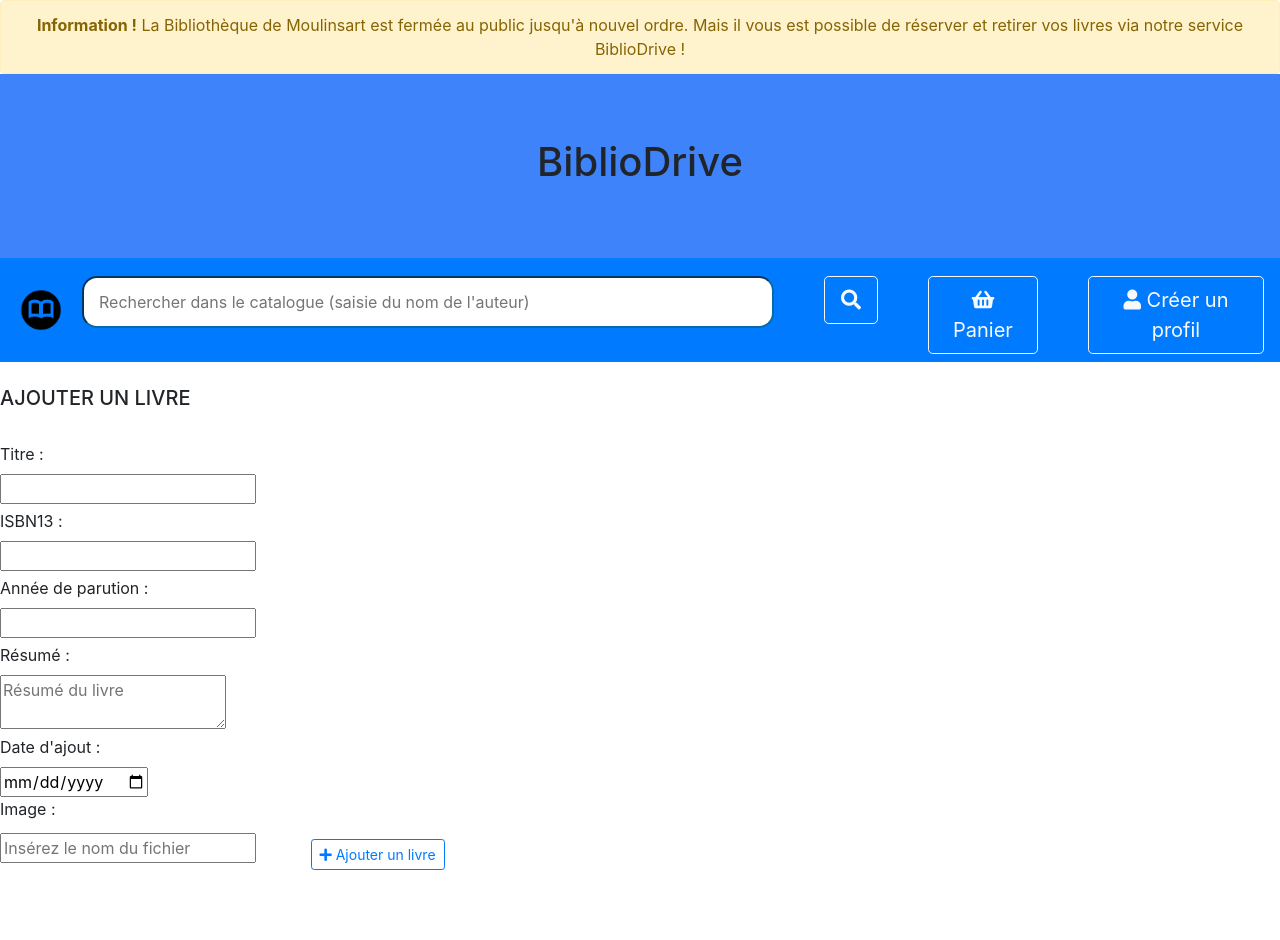
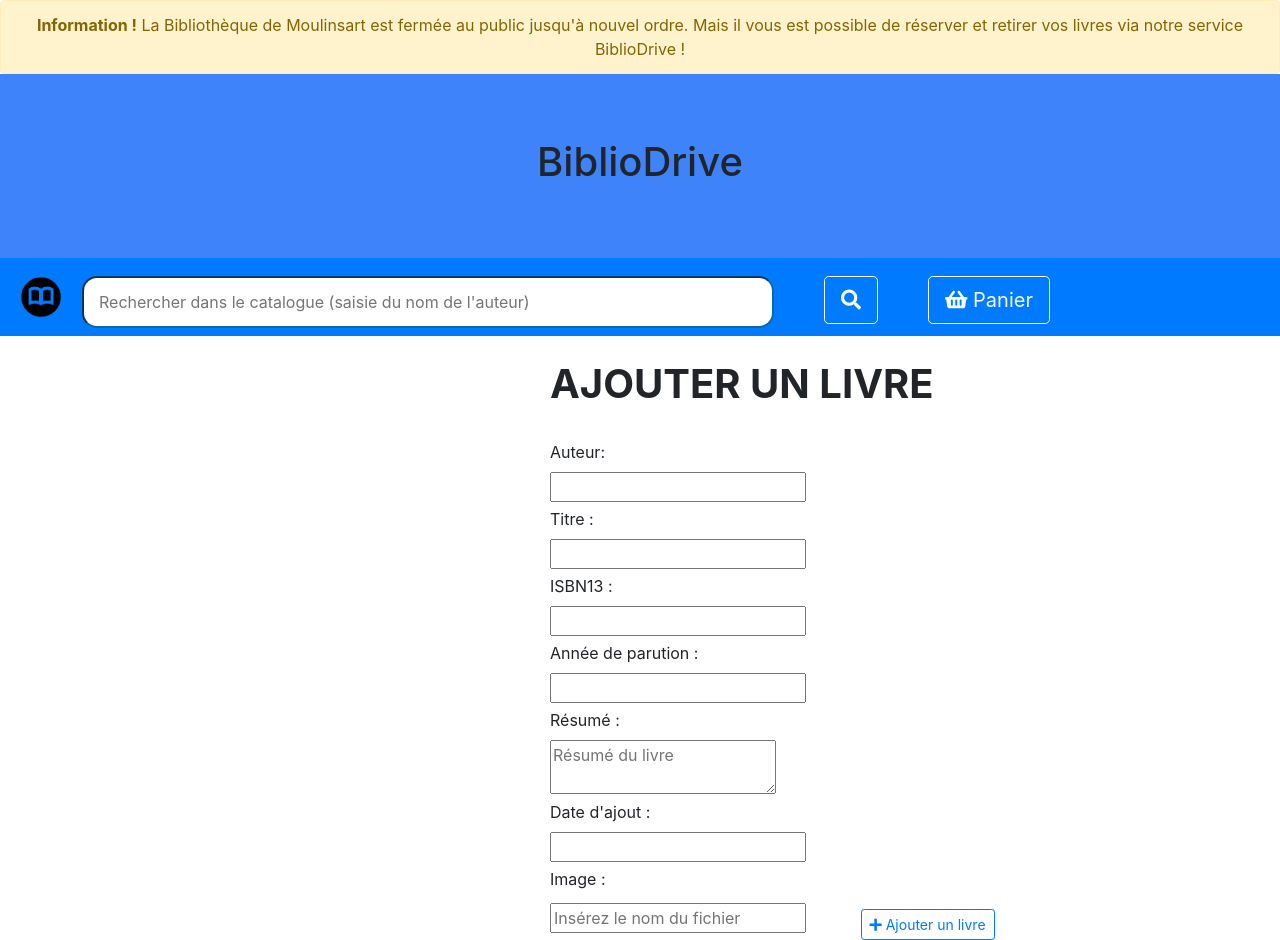
Before and after one commit to ahymery/projet-bibliodrive, a PHP site: page /ajouterunlivre.php in a window 1280 px wide. Before the commit the page ends 870 px from the top, so only its background shows below. Run offline with PHP 8.4, Linux system fonts and the light colour scheme.

Commit message:
Mise à jour du 22/12

```diff
--- a/ajouterunlivre.php
+++ b/ajouterunlivre.php
@@ -42,24 +42,26 @@ img {
 <body>
     <?php include ('entete.html');?>
 <form method="post">
-    <br><h5>AJOUTER UN LIVRE</h5><BR>
-    <label for="titre">Titre :</label><br>
-    <input type="text" name="titre"><br>
-    <label for="isbn13">ISBN13 :</label><br>
-    <input type="text" name="isbn13"><br>
-    <label for="anneeparution">Année de parution :</label><br>
-    <input type="text" name="anneeparution"><br>
-    <label for="resume">Résumé :</label><br>
-    <textarea name="resume" placeholder="Résumé du livre"></textarea><br>
-    <label for="dateajout">Date d'ajout :</label><br>
-    <input type="date" name="dateajout"><br>
-    <label for="image">Image :</label><br>
-    <input type="text" name="image" placeholder="Insérez le nom du fichier">
+    <br><h1 style= "margin-left: 550px;"><strong>AJOUTER UN LIVRE</strong></h1><br>
+    <label for="auteur" style="margin-left: 550px;">Auteur:</label><br>
+    <input type="text" style="margin-left: 550px;"><br>
+    <label for="titre" style= "margin-left: 550px;">Titre :</label><br>
+    <input type="text" name="titre" style= "margin-left: 550px;"><br>
+    <label for="isbn13" style= "margin-left: 550px;">ISBN13 :</label><br>
+    <input type="text" name="isbn13" style= "margin-left: 550px;"><br>
+    <label for="anneeparution" style= "margin-left: 550px;">Année de parution :</label><br>
+    <input type="text" name="anneeparution" style= "margin-left: 550px;"><br>
+    <label for="resume" style= "margin-left: 550px;">Résumé :</label><br>
+    <textarea name="resume" placeholder="Résumé du livre" style= "margin-left: 550px;"></textarea><br>
+    <label for="dateajout" style= "margin-left: 550px;">Date d'ajout :</label><br>
+    <input type="text" name="dateajout"  style= "margin-left: 550px;"><br>
+    <label for="image" style= "margin-left: 550px;">Image :</label><br>
+    <input type="text" name="image" placeholder="Insérez le nom du fichier" style= "margin-left: 550px;">
     <button type="submit" class="btn btn-outline-primary btn-sm" name="add">
                 <i class="fas fa-plus"></i> Ajouter un livre
               </button>
 </form>
-
+</div>
 <?php
     if (isset($_REQUEST["titre"])) {
     require_once('connexion.php');
@@ -70,12 +72,12 @@ img {
     $dateajout=$_REQUEST['dateajout'];
     $image=$_REQUEST['image'];
 
-    $stmt = $connexion->prepare("INSERT INTO livre(titre, isbn13, anneeparution, resume, dateajout, image) VALUES (':titre', ':isbn13', ':anneeparution', ':resume', ':dateajout', ':image'");
+    $stmt = $connexion->prepare("INSERT INTO livre VALUES (':titre', ':isbn13', ':anneeparution', ':resume', ':dateajout', ':image'");
     $stmt->bindValue(':titre', $titre, PDO::PARAM_STR);
-    $stmt->bindValue(':isbn13', $isbn13, PDO::PARAM_INT);
-    $stmt->bindValue(':anneeparution', $anneeparution, PDO::PARAM_INT);
+    $stmt->bindValue(':isbn13', $isbn13, PDO::PARAM_STR);
+    $stmt->bindValue(':anneeparution', $anneeparution, PDO::PARAM_STR);
     $stmt->bindValue(':resume', $resume, PDO::PARAM_STR);
-    $stmt->bindValue(':dateajout', $dateajout, PDO::PARAM_INT);
+    $stmt->bindValue(':dateajout', $dateajout, PDO::PARAM_STR);
     $stmt->bindValue(':image', $image, PDO::PARAM_STR);
     $stmt->execute();
     }
--- a/entete.html
+++ b/entete.html
@@ -1,21 +1,21 @@
 <!DOCTYPE html>
 <html lang="fr">
 <body>
-            <div class="alert alert-warning text-center" id="alert">
-                <strong>Information !</strong> La Bibliothèque de Moulinsart est fermée au public jusqu'à nouvel ordre. Mais il vous est possible de réserver et retirer vos livres via notre service BiblioDrive !
-            </div>
-            <div class="jumbotron text-center" style="margin-bottom:0; border-radius:0;">
-                <h1>BiblioDrive</h1>
+    <div class="alert alert-warning text-center" id="alert">
+        <strong>Information !</strong> La Bibliothèque de Moulinsart est fermée au public jusqu'à nouvel ordre. Mais il vous est possible de réserver et retirer vos livres via notre service BiblioDrive !
+    </div>
+    <div class="jumbotron text-center" style="margin-bottom:0; border-radius:0;">
+        <h1>BiblioDrive</h1>
             </div>
             <nav class="navbar navbar-expand-sm bg-primary navbar-dark">
-                <a class="navbar-brand" href="accueil.php"><img src="favicon.png"></a>
+                <a class="navbar-brand" href="accueil.php"><img src="images/favicon.png"></a>
                 <button class="navbar-toggler" type="button" data-toggle="collapse" data-target="#collapsibleNavbar">
                     <span class="navbar-toggler-icon"></span>
                 </button>
                 <div class="collapse navbar-collapse" id="collapsibleNavbar">
                     <ul class="navbar-nav">
                         <li class="nav-item">
-                            <input type="search" placeholder="Rechercher dans le catalogue (saisie du nom de l'auteur)" size="60%">
+                            <input type="search" name="recherche" placeholder="Rechercher dans le catalogue (saisie du nom de l'auteur)" size="60%">
                         </li>
                         <li class="nav-item">
                             <button type="submit" class="btn btn-outline-light btn-lg">
@@ -26,10 +26,7 @@
                             <button type="button" class="btn btn-outline-light btn-lg">
                                 <i class="fas fa-shopping-basket"></i> Panier
                             </button>
-                         <li class="nav-item">
-                            <a href="ajouterunmembre.php" class="btn btn-outline-light btn-lg" role="button">
-                                <i class="fas fa-user"></i> Créer un profil
-                            </a>
+                        </li>
                     </li>
                 </ul>
             </div>
```
Also changed, not shown: accueil.php (+4 -5 lines), admin.html (+8 -12 lines), ajouterunmembre.php (+18 -14 lines), authentification.php (+7 -2 lines), rechercher_livreparauteur.php (added).
